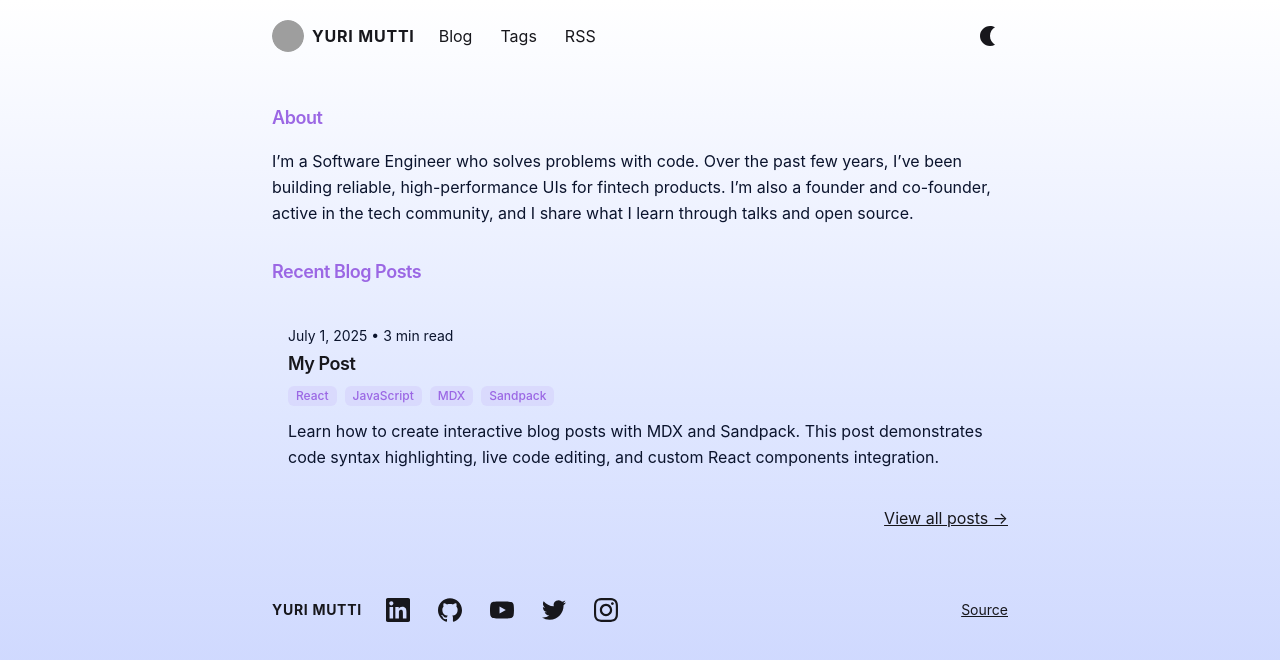
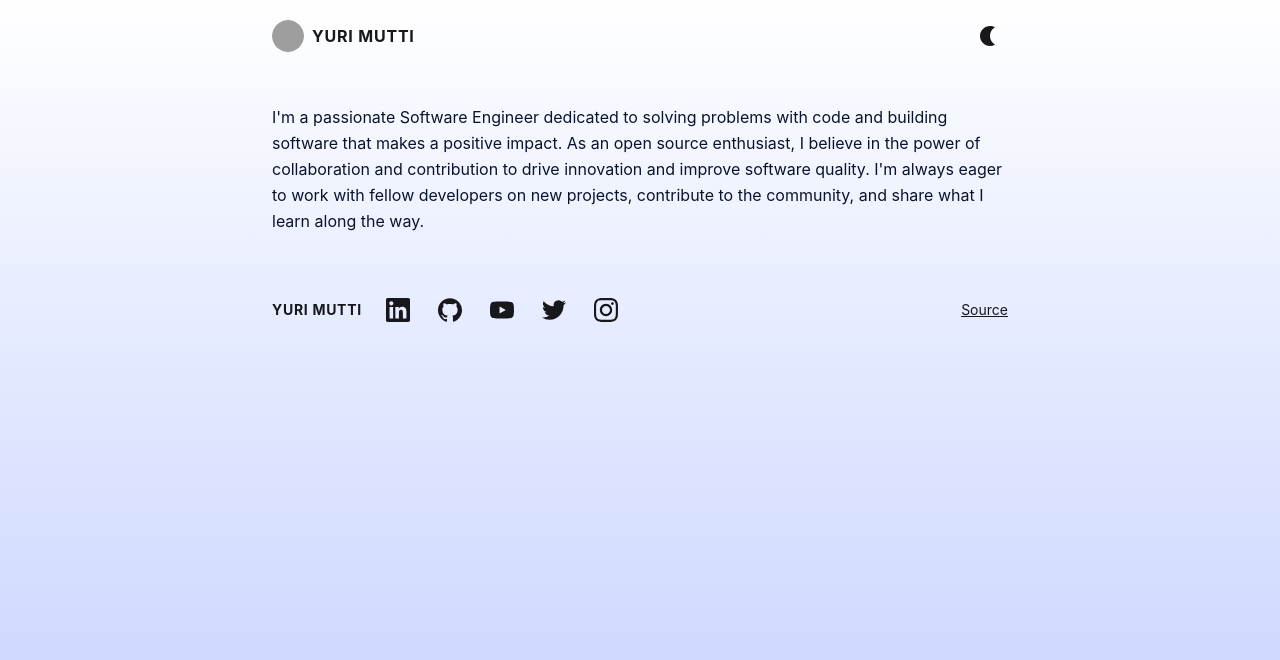
Before and after one commit to yurimutti/yurimutti.com, a Next.js app: page / in a window 1280 px wide. Shown: the top 660 px of the page. Built offline with nearby package versions, Linux system fonts and the light colour scheme; grey boxes are pictures that could not be loaded.

Commit message:
refactor: hidden some working parts

```diff
--- a/src/app/page.tsx
+++ b/src/app/page.tsx
@@ -1,7 +1,7 @@
-import { getBlogPosts } from '@/utils/blog';
-import Link from 'next/link';
+// import { getBlogPosts } from '@/utils/blog';
+// import Link from 'next/link';
 import { prodUrl } from './sitemap';
-import { PostCard } from '@/components/blog/post/post-card';
+// import { PostCard } from '@/components/blog/post/post-card';
 
 export const metadata = {
   title: 'Yuri Mutti',
@@ -21,7 +21,7 @@ export const metadata = {
 };
 
 export default function Home() {
-  const posts = getBlogPosts().slice(0, 5);
+  // const posts = getBlogPosts().slice(0, 5);
 
   return (
     <main>
@@ -51,21 +51,21 @@ export default function Home() {
       />
       <section className="max-w-screen-md mx-auto grid gap-6 sm:gap-8 px-4 my-6 sm:my-8">
         <section className="grid gap-2">
-          <h1 className="text-accent text-xl sm:text-md md:text-lg font-semibold tracking-tight mb-2">
-            About
-          </h1>
           <p className="text-muted-foreground leading-relaxed text-base">
-            I’m a Software Engineer who solves problems with code. Over the past
-            few years, I’ve been building reliable, high-performance UIs for
-            fintech products. I’m also a founder and co-founder, active in the
-            tech community, and I share what I learn through talks and open
-            source.
+            I&apos;m a passionate Software Engineer dedicated to solving
+            problems with code and building software that makes a positive
+            impact. As an open source enthusiast, I believe in the power of
+            collaboration and contribution to drive innovation and improve
+            software quality. I&apos;m always eager to work with fellow
+            developers on new projects, contribute to the community, and share
+            what I learn along the way.
           </p>
         </section>
 
-        <section className="grid gap-2">
+        {/* // TODO: implementing */}
+        {/* <section className="grid gap-2">
           <h2 className="text-accent text-xl sm:text-md md:text-lg font-semibold tracking-tight mb-2">
-            Recent Blog Posts
+            Recent Posts
           </h2>
 
           <section className="grid gap-2">
@@ -81,6 +81,18 @@ export default function Home() {
             View all posts →
           </Link>
         </section>
+
+        <section className="grid gap-2">
+          <h2 className="text-accent text-xl sm:text-md md:text-lg font-semibold tracking-tight mb-2">
+            Featured Repositories
+          </h2>
+        </section>
+
+        <section className="grid gap-2">
+          <h2 className="text-accent text-xl sm:text-md md:text-lg font-semibold tracking-tight mb-2">
+            Recent Projects
+          </h2>
+        </section> */}
       </section>
     </main>
   );
--- a/src/components/layouts/header/index.tsx
+++ b/src/components/layouts/header/index.tsx
@@ -8,10 +8,11 @@ const GITHUB_AVATAR_URL =
   'https://avatars.githubusercontent.com/u/66539821?v=4&size=64';
 
 const NAV_LINKS = [
-  { label: 'Blog', href: '/posts' },
-  { label: 'Tags', href: '/tags' },
-  { label: 'RSS', href: '/rss' },
-];
+  // TODO: implement
+  //   { label: 'Blog', href: '/posts' },
+  //   { label: 'Tags', href: '/tags' },
+  //   { label: 'RSS', href: '/rss' },
+] as const;
 
 export const Header = () => {
   return (
@@ -47,7 +48,7 @@ export const Header = () => {
 
             <nav>
               <ul className="flex items-center gap-3">
-                {NAV_LINKS.map(({ label, href }) => (
+                {NAV_LINKS?.map(({ label, href }) => (
                   <li key={href}>
                     <Link
                       href={href}
```
